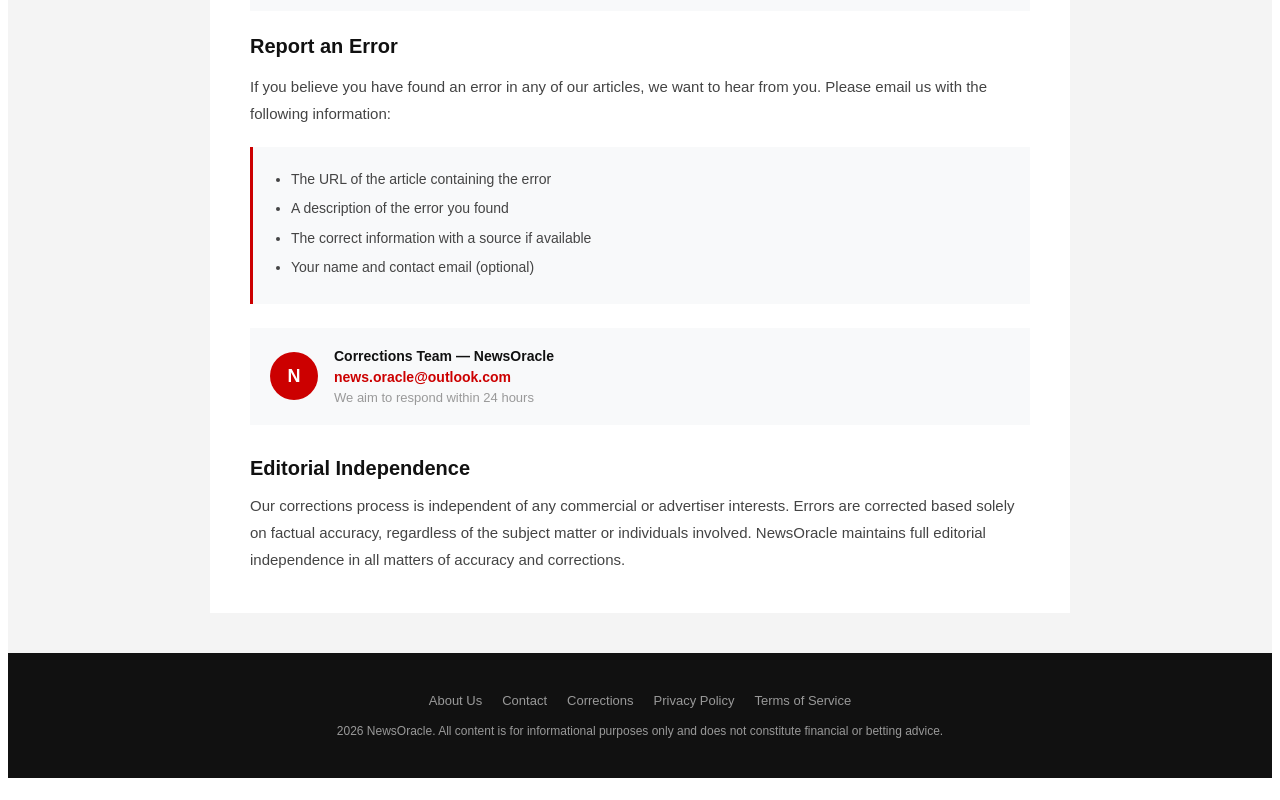
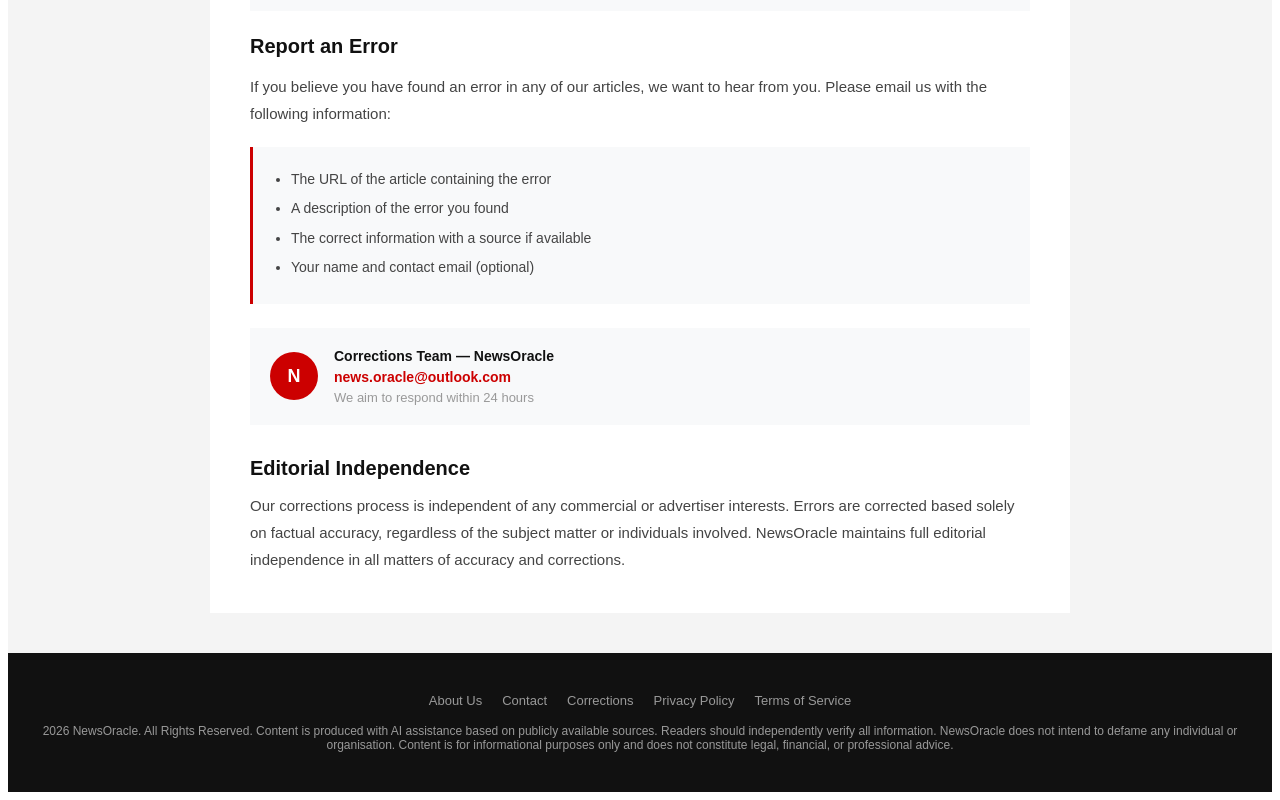
Before and after one commit to richmanempire001-cyber/newsoracle, a Next.js app: page /corrections in a window 1280 px wide. Shown: the part 1008-1808 px from the top of the page. Built offline with nearby package versions, Linux system fonts and the light colour scheme.

Commit message:
Update corrections.js

```diff
--- a/pages/corrections.js
+++ b/pages/corrections.js
@@ -141,7 +141,7 @@ export default function Corrections() {
               <Link href="/privacy-policy" style={{ color: "#999", textDecoration: "none", fontSize: "13px" }}>Privacy Policy</Link>
               <Link href="/terms" style={{ color: "#999", textDecoration: "none", fontSize: "13px" }}>Terms of Service</Link>
             </div>
-            <p style={{ margin: 0, fontSize: "12px", textAlign: "center" }}>2026 NewsOracle. All content is for informational purposes only and does not constitute financial or betting advice.</p>
+            <p style={{ margin: 0, fontSize: "12px", textAlign: "center" }}>2026 NewsOracle. All Rights Reserved. Content is produced with AI assistance based on publicly available sources. Readers should independently verify all information. NewsOracle does not intend to defame any individual or organisation. Content is for informational purposes only and does not constitute legal, financial, or professional advice.</p>
           </div>
         </footer>
 
```
